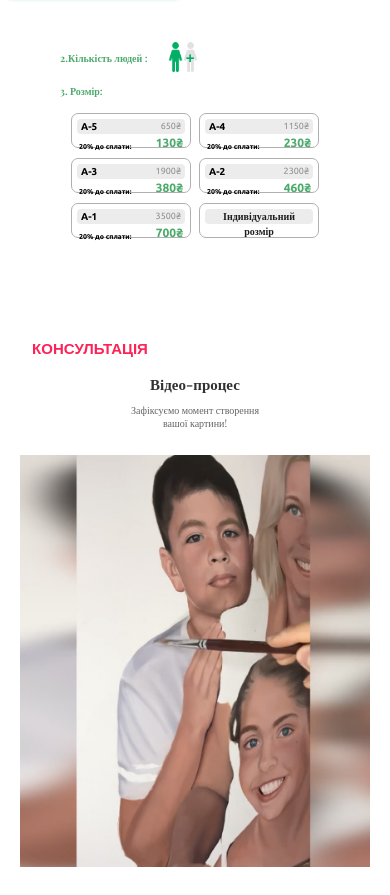
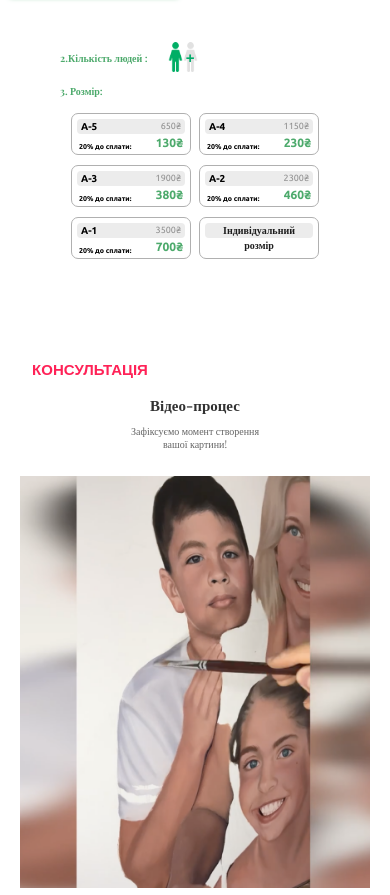
Before and after one commit to OlexiiDiachenko/Luni-Art, a plain HTML site: page index.html in a window 390 px wide. Shown: the part 5410-6305 px from the top of the page. Drawn offline with nearby package versions, Linux system fonts and the light colour scheme.

Commit message:
modified:   media/media.css

```diff
--- a/media/media.css
+++ b/media/media.css
@@ -2186,7 +2186,7 @@
   .tabel-size-cell {
     padding: 5px 5px 4px;
     border-radius: 7px;
-    max-height: 35px;
+    max-height: 45px;
   }
 
   /* Top Part Cell */
```
